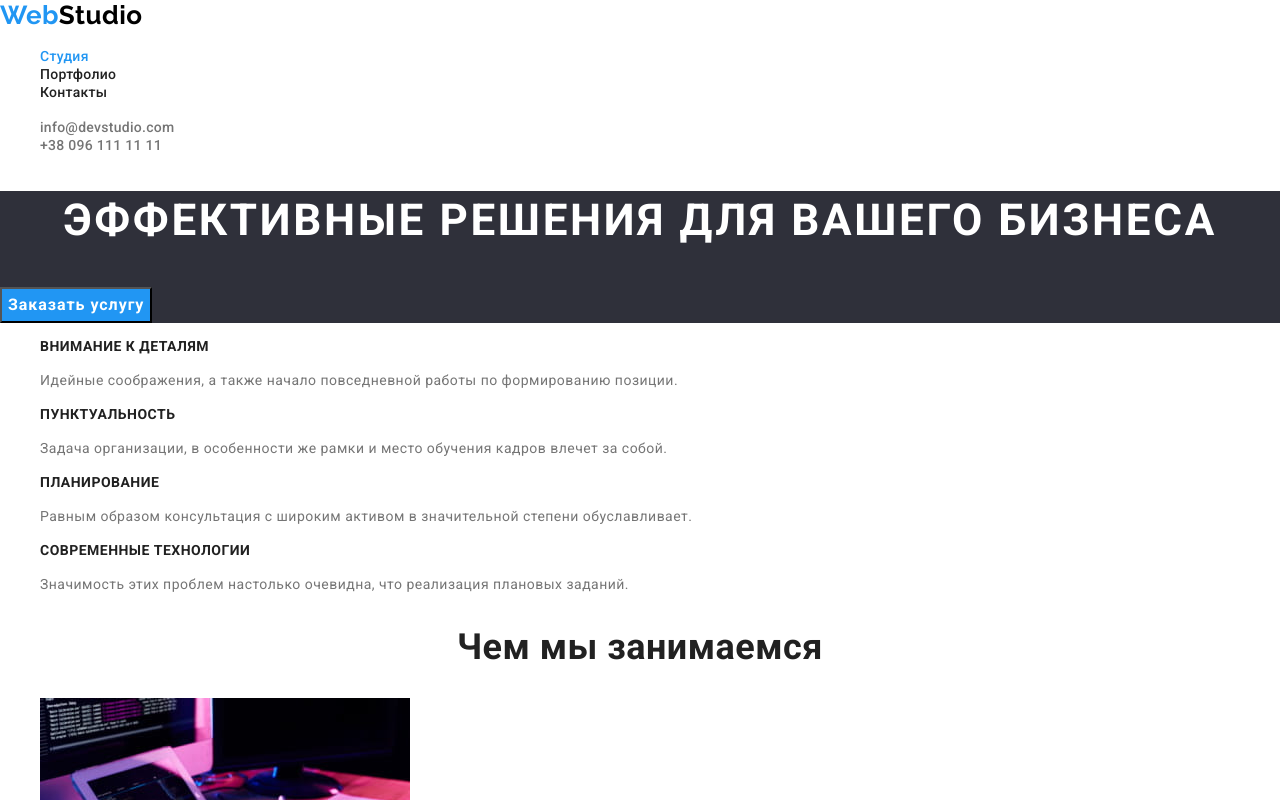
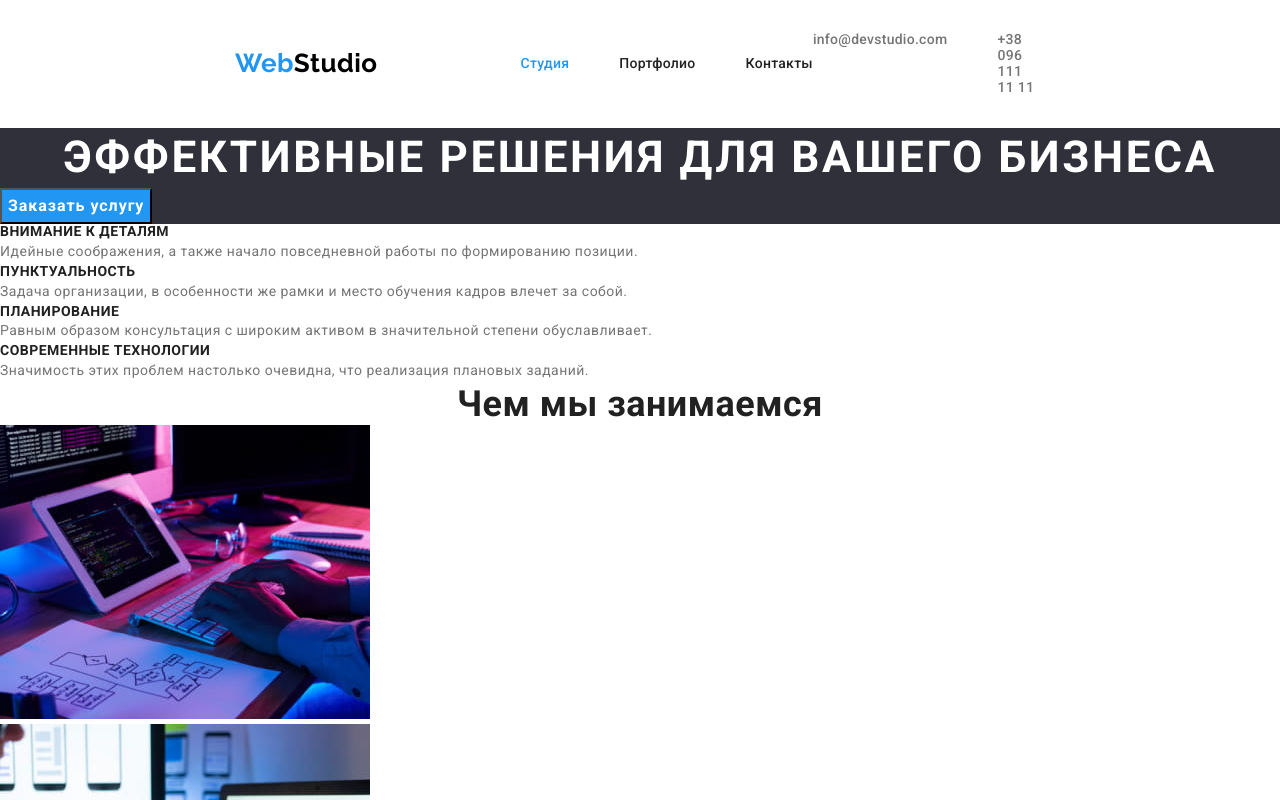
Before and after one commit to Maks-Budiukin/goit-markup-hw-03, a plain HTML site: page index.html in a window 1280 px wide. Shown: the top 800 px of the page. Drawn offline with nearby package versions, Linux system fonts and the light colour scheme.

Commit message:
flexed header

```diff
--- a/css/styles.css
+++ b/css/styles.css
@@ -18,7 +18,29 @@ body {
 
 }
 
+h1,h2,h3,h4,h5,h6,p,ul,ol {
+    margin: 0;
+    padding: 0;
+}
+
+.container {
+    display: flex;
+    /* max-width: 1600px; */
+    align-items: center;
+    padding-left: 20px;
+    padding-right: 20px;
+    /* justify-content: space-between; */
+}
+
+/* .navigation {
+    display: flex;
+    align-items: center;
+} */
+
 .logo {
+    margin-left: 215px;
+    margin-right: 93px;
+    padding: 25px, 0px;
     font-family: 'Raleway', sans-serif;
     text-decoration: none;
     font-size: 26px;
@@ -32,9 +54,17 @@ body {
 
 .menu {
     list-style: none;
+    display: flex;
+    align-items: center;
 }
 
+
+
 .menu-link {
+
+
+
+
     text-decoration: none;
     font-weight: 500;
     font-size: 14px;
@@ -52,8 +82,22 @@ body {
     color: var(--accent-color);
 }
 
+.menu .menu-link {
+    display: block;
+    padding-top: 32px;
+    padding-bottom: 32px;
+}
+
+.container .item + .item {
+    margin-left: 50px;
+}
+
+
 .contact {
     list-style: none;
+    display: flex;
+    margin-left: auto;
+    margin-right: 220px;
 }
 
 .contact-link {
@@ -67,6 +111,12 @@ body {
 .contact-link:hover,
 .contact-link:focus {
     color: var(--accent-color);
+}
+
+.contact .contact-link {
+    display: block;
+    padding-top: 32px;
+    padding-bottom: 32px;
 }
 
 /* Main page */
--- a/index.html
+++ b/index.html
@@ -14,18 +14,20 @@
 </head>
 <body>
     <header>
-        <nav>
-            <a href="./index.html" class="logo"><span>Web</span>Studio</a>
-            <ul class="menu">
-                <li><a href="./index.html" class="menu-link current">Студия</a></li>
-                <li><a href="./portfolio.html" class="menu-link">Портфолио</a></li>
-                <li><a href="#" class="menu-link">Контакты</a></li>
+        <div class="container">
+            <nav class="navigation">
+                <ul class="menu">
+                    <li class="item"><a href="./index.html" class="logo"><span>Web</span>Studio</a></li>
+                    <li class="item"><a href="./index.html" class="menu-link current">Студия</a></li>
+                    <li class="item"><a href="./portfolio.html" class="menu-link">Портфолио</a></li>
+                    <li class="item"><a href="#" class="menu-link">Контакты</a></li>
+                </ul>
+            </nav>
+            <ul class="contact">
+                <li class="item"><a href="mailto:info@devstudio.com" class="contact-link">info@devstudio.com</a></li>
+                <li class="item"><a href="tel:+380961111111" class="contact-link">+38 096 111 11 11</a></li>
             </ul>
-        </nav>
-        <ul class="contact">
-            <li><a href="mailto:info@devstudio.com" class="contact-link">info@devstudio.com</a></li>
-            <li><a href="tel:+380961111111" class="contact-link">+38 096 111 11 11</a></li>
-        </ul>
+        </div>
     </header>
     <main>
         <div>
```
